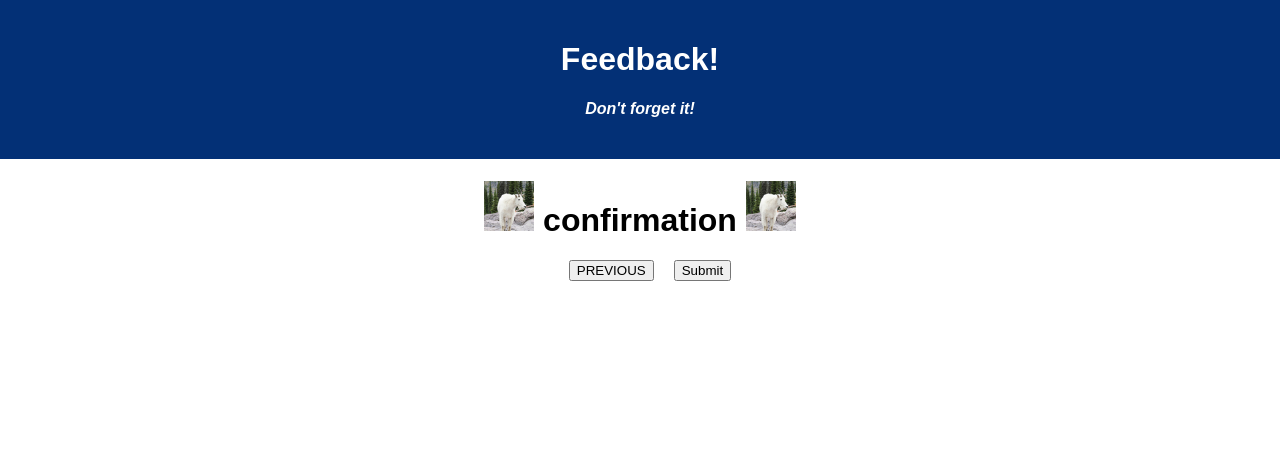
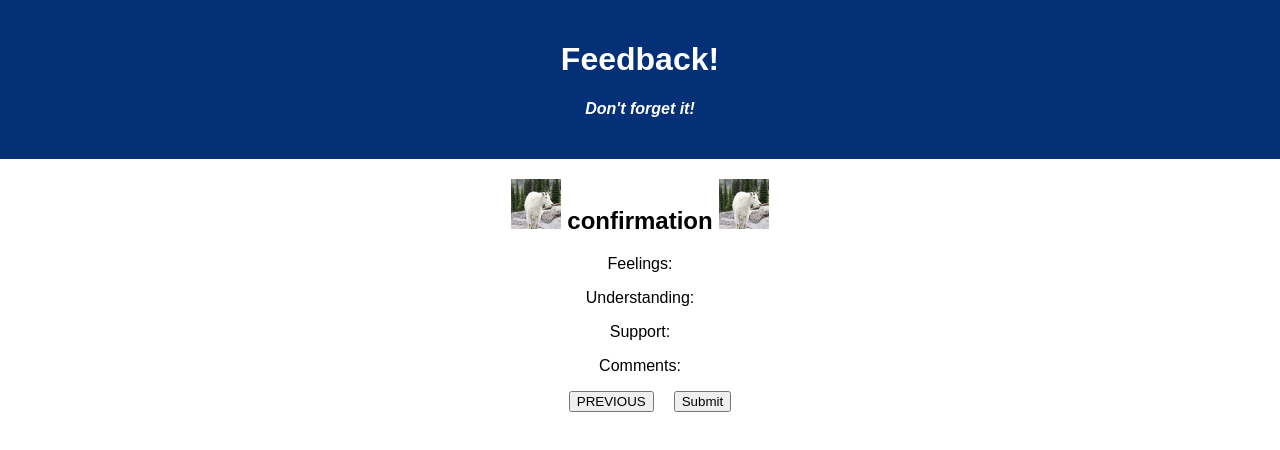
Before and after one commit to Lycidas-BC/weekend-redux-feedback-loop, a React (Create React App) app: page /#/screen5_confirmation in a window 1280 px wide. Shown: the top 450 px of the page. Built offline with nearby package versions, Linux system fonts and the light colour scheme.

Commit message:
previous button to navigate to previous screens and edit inputs

```diff
--- a/src/components/App/App.jsx
+++ b/src/components/App/App.jsx
@@ -17,7 +17,7 @@ function App() {
           <h1 className='App-title'>Feedback!</h1>
           <h4>Don't forget it!</h4>
         </header>
-        <body>
+          <section>
             <Route path="/admin" exact>
               <Screen00Admin />
             </Route>
@@ -36,7 +36,7 @@ function App() {
             <Route path="/screen5_confirmation" exact>
               <Screen05Confirmation />
             </Route>
-        </body>
+          </section>
       </div>
     </Router>
   );
--- a/src/components/Screen00_Admin/Screen00_Admin.jsx
+++ b/src/components/Screen00_Admin/Screen00_Admin.jsx
@@ -2,8 +2,6 @@ import "./Screen00_Admin.css";
 import React from "react";
 import axios from 'axios';
 import { useState, useEffect } from "react";
-import { useSelector, useDispatch } from "react-redux";
-import { HashRouter as Router, Route, Link } from "react-router-dom";
 
 
 function Screen00_Admin() {
--- a/src/components/Screen01_Feelings/Screen01_Feelings.jsx
+++ b/src/components/Screen01_Feelings/Screen01_Feelings.jsx
@@ -42,7 +42,7 @@ function Screen01_Feelings() {
   return (
       <div>
         <section>
-          <h1><img src = {'images/goat_small.jpg'}></img>  Feedback <img src = {'images/goat_small.jpg'}></img></h1>
+          <h1><img src = {'images/goat_small.jpg'} alt="goat"></img>  Feedback <img src = {'images/goat_small.jpg'} alt="goat"></img></h1>
         </section>
         <section>
         <form onSubmit={handleSubmit}>
--- a/src/components/Screen02_Understanding/Screen02_Understanding.jsx
+++ b/src/components/Screen02_Understanding/Screen02_Understanding.jsx
@@ -49,7 +49,7 @@ function Screen02_Understanding() {
   return (
       <div>
         <section>
-          <h1><img src = {'images/goat_small.jpg'}></img> Understanding <img src = {'images/goat_small.jpg'}></img></h1>
+          <h1><img src = {'images/goat_small.jpg'} alt="goat"></img> Understanding <img src = {'images/goat_small.jpg'} alt="goat"></img></h1>
         </section>
         <section>
         <form onSubmit={handleSubmit}>
--- a/src/components/Screen03_Support/Screen03_Support.jsx
+++ b/src/components/Screen03_Support/Screen03_Support.jsx
@@ -49,7 +49,7 @@ function Screen03_Support() {
   return (
       <div>
         <section>
-          <h1><img src = {'images/goat_small.jpg'}></img> Support <img src = {'images/goat_small.jpg'}></img></h1>
+          <h1><img src = {'images/goat_small.jpg'} alt="goat"></img> Support <img src = {'images/goat_small.jpg'} alt="goat"></img></h1>
         </section>
         <section>
         <form onSubmit={handleSubmit}>
--- a/src/components/Screen04_Comments/Screen04_Comments.jsx
+++ b/src/components/Screen04_Comments/Screen04_Comments.jsx
@@ -31,7 +31,7 @@ function Screen04_Comments() {
   return (
       <div>
         <section>
-          <h1><img src = {'images/goat_small.jpg'}></img> Comments <img src = {'images/goat_small.jpg'}></img></h1>
+          <h1><img src = {'images/goat_small.jpg'} alt="goat"></img> Comments <img src = {'images/goat_small.jpg'} alt="goat"></img></h1>
         </section>
         <section>
         <form onSubmit={handleSubmit}>
--- a/src/components/Screen05_Confirmation/Screen05_Confirmation.jsx
+++ b/src/components/Screen05_Confirmation/Screen05_Confirmation.jsx
@@ -1,7 +1,6 @@
 import "./Screen05_Confirmation.css";
 import React from "react";
 import axios from 'axios';
-import { useState } from "react";
 import { useSelector, useDispatch } from "react-redux";
 import { useHistory } from 'react-router-dom';
 
@@ -86,9 +85,21 @@ function Screen05_Confirmation() {
 
   return (
       <div>
-        <h1><img src = {'images/goat_small.jpg'}></img> confirmation <img src = {'images/goat_small.jpg'}></img></h1>
+        <h1><img src = {'images/goat_small.jpg'} alt="goat"></img> confirmation <img src = {'images/goat_small.jpg'} alt="goat"></img></h1>
         <form onSubmit={handleSubmit}>
-        <div className="inlineButtons">
+          <p>
+            Feelings: {feelings}
+          </p>
+          <p>
+            Understanding: {understanding}
+          </p>
+          <p>
+            Support: {support}
+          </p>
+          <p>
+            Comments: {comments}
+          </p>
+         <div className="inlineButtons">
             <button type="button" onClick={(evt) => handlePrevious()}>
               PREVIOUS
             </button>
```
Also changed, not shown: 2 other files (tests, documents, lock files or other folders). Lines whose indentation alone changed are shown as unchanged.
